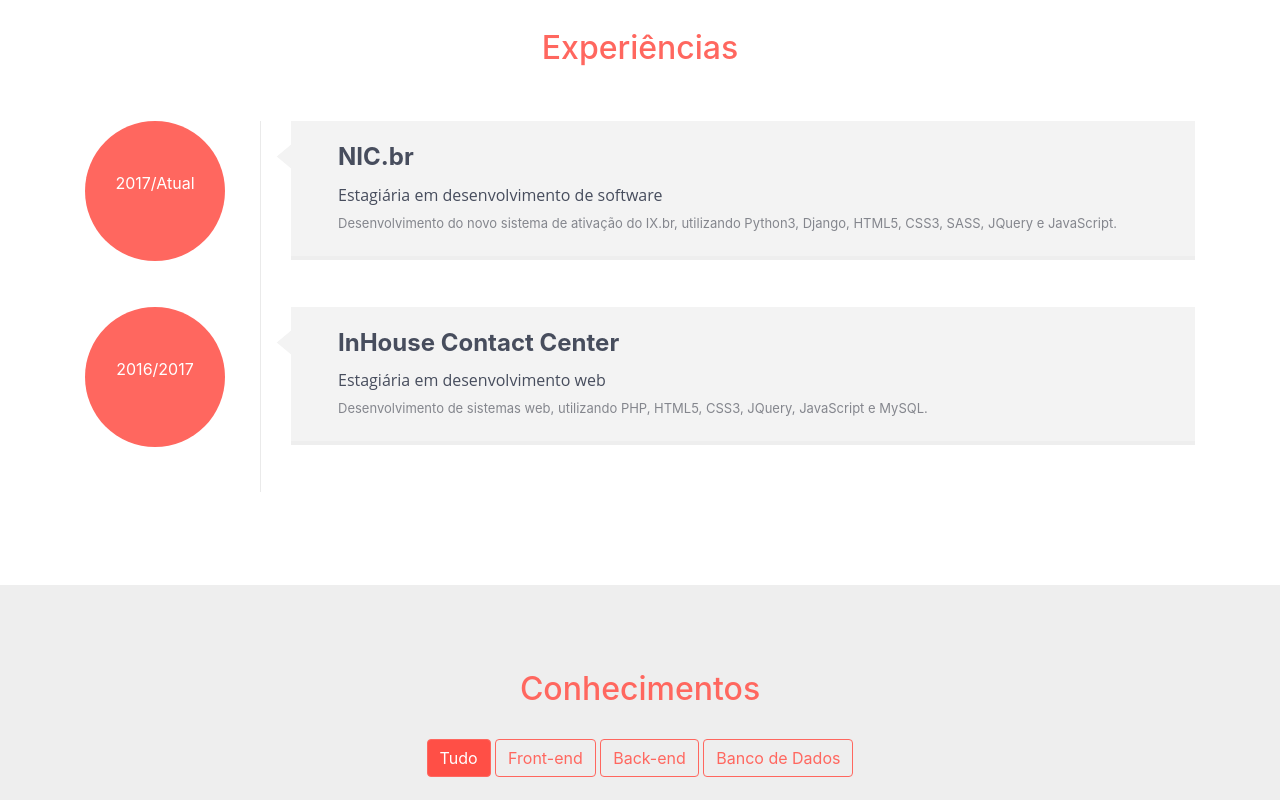
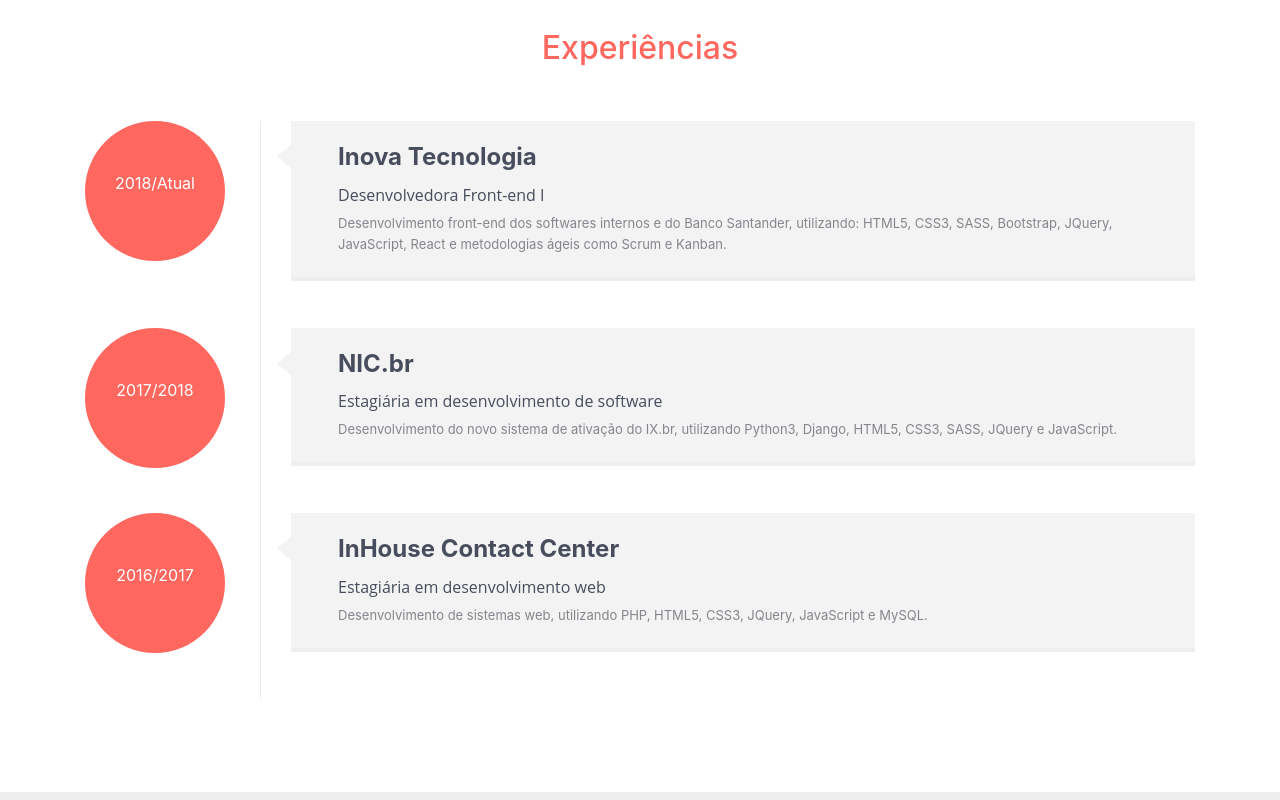
Before and after one commit to BiancaArantes28/BiancaArantes28.github.io, a plain HTML site: page index.html in a window 1280 px wide. Shown: the part 1680-2480 px from the top of the page. Drawn offline with nearby package versions, Linux system fonts and the light colour scheme.

Commit message:
Acrescentando experiência

```diff
--- a/index.html
+++ b/index.html
@@ -88,9 +88,26 @@
             <div class="heading">
                 <h2>Experiências</h2>
             </div>
+
             <div class="row workDetails">
                 <div class="col-xs-12 col-sm-3 col-md-2 col-lg-2">
-                    <div class="workYear"> 2017/Atual</div>
+                    <div class="workYear"> 2018/Atual</div>
+                </div>
+                <div class="col-xs-12 col-sm-9 col-md-10 col-lg-10 rightArea">
+                    <div class="arrowpart"></div>
+                    <div class="exCon">
+                        <h4>Inova Tecnologia</h4>
+                        <h5>Desenvolvedora Front-end I</h5>
+                        <p>
+                            Desenvolvimento front-end dos softwares internos e do Banco Santander, utilizando: HTML5, CSS3, SASS, Bootstrap, JQuery, JavaScript, React e metodologias ágeis como Scrum e Kanban.
+                        </p>
+                    </div>
+                </div>
+            </div>
+
+            <div class="row workDetails">
+                <div class="col-xs-12 col-sm-3 col-md-2 col-lg-2">
+                    <div class="workYear"> 2017/2018</div>
                 </div>
                 <div class="col-xs-12 col-sm-9 col-md-10 col-lg-10 rightArea">
                     <div class="arrowpart"></div>
```
